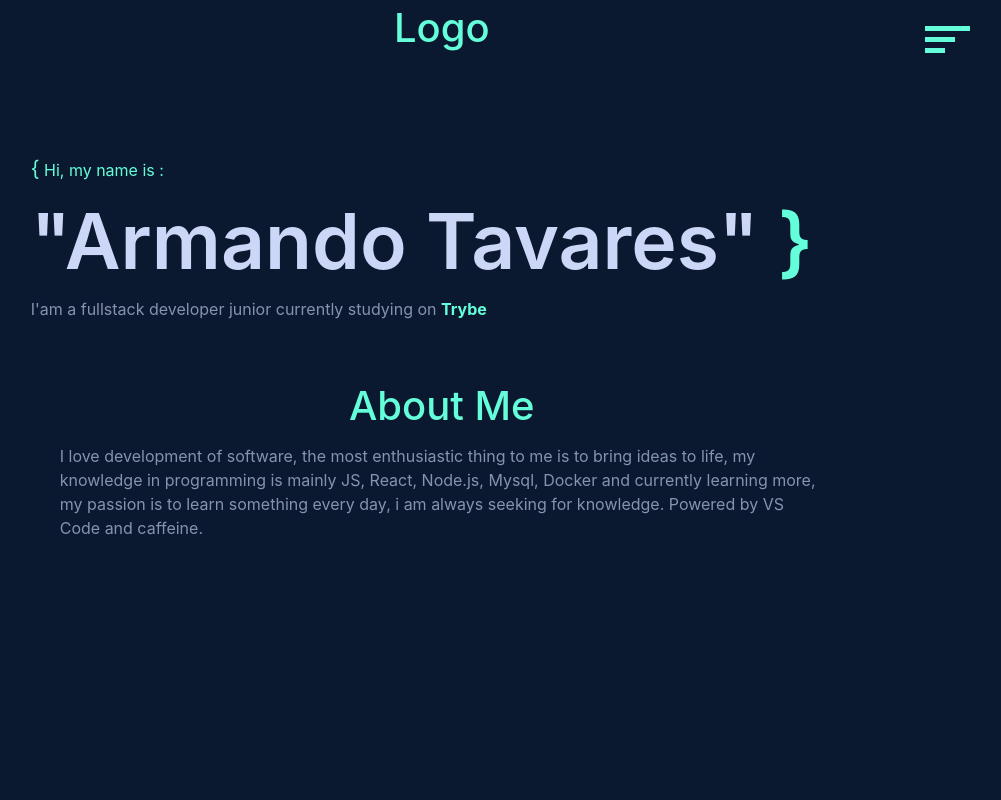
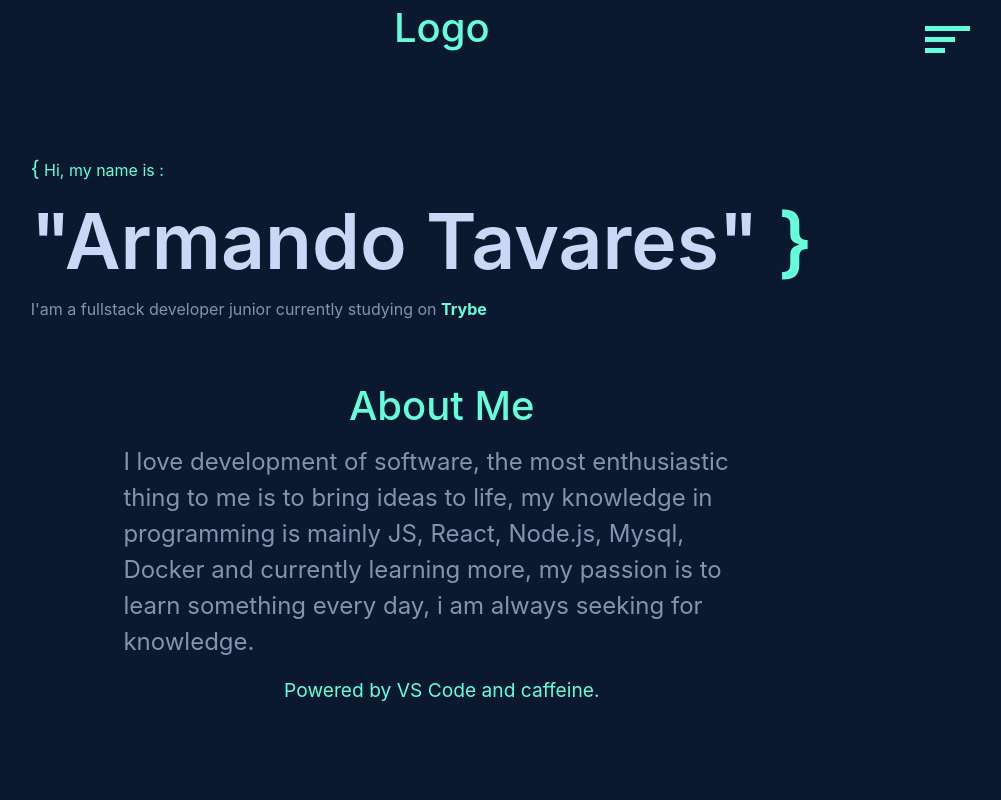
Before and after one commit to arctavares/MyPortfolio, a React (Create React App) app: page / in a window 1280 px wide. Shown: the top 800 px of the page, without its empty margins (195-1196 px from the left). Built offline with nearby package versions, Linux system fonts and the light colour scheme.

Commit message:
feat: change style in about text

```diff
--- a/src/components/About.jsx
+++ b/src/components/About.jsx
@@ -9,8 +9,8 @@ export default function About() {
         I love development of software, the most enthusiastic thing to me is to bring ideas to life,
         my knowledge in programming is mainly JS, React, Node.js, Mysql, Docker and currently learning more,
         my passion is to learn something every day, i am always seeking for knowledge.
-        Powered by VS Code and caffeine.
       </p>
+      <p className='aboutTextBottom'>Powered by VS Code and caffeine.</p>
     </div>
   );
 }
--- a/src/css/About.css
+++ b/src/css/About.css
@@ -13,7 +13,18 @@
 }
 
 .aboutText {
-    /* border: 2px solid white; */
-    width: 60%;
+    display: flex;
+    justify-content:center;
+    width: 50%;
+    font-size: 1.5em;
     color:var(--TextColor);
 }
+
+.aboutTextBottom {
+    display: flex;
+    justify-content: center;
+    align-items: center;
+    width: 50%;
+    font-size: 1.2em;
+    color:var(--NeonGreen);
+}
```
